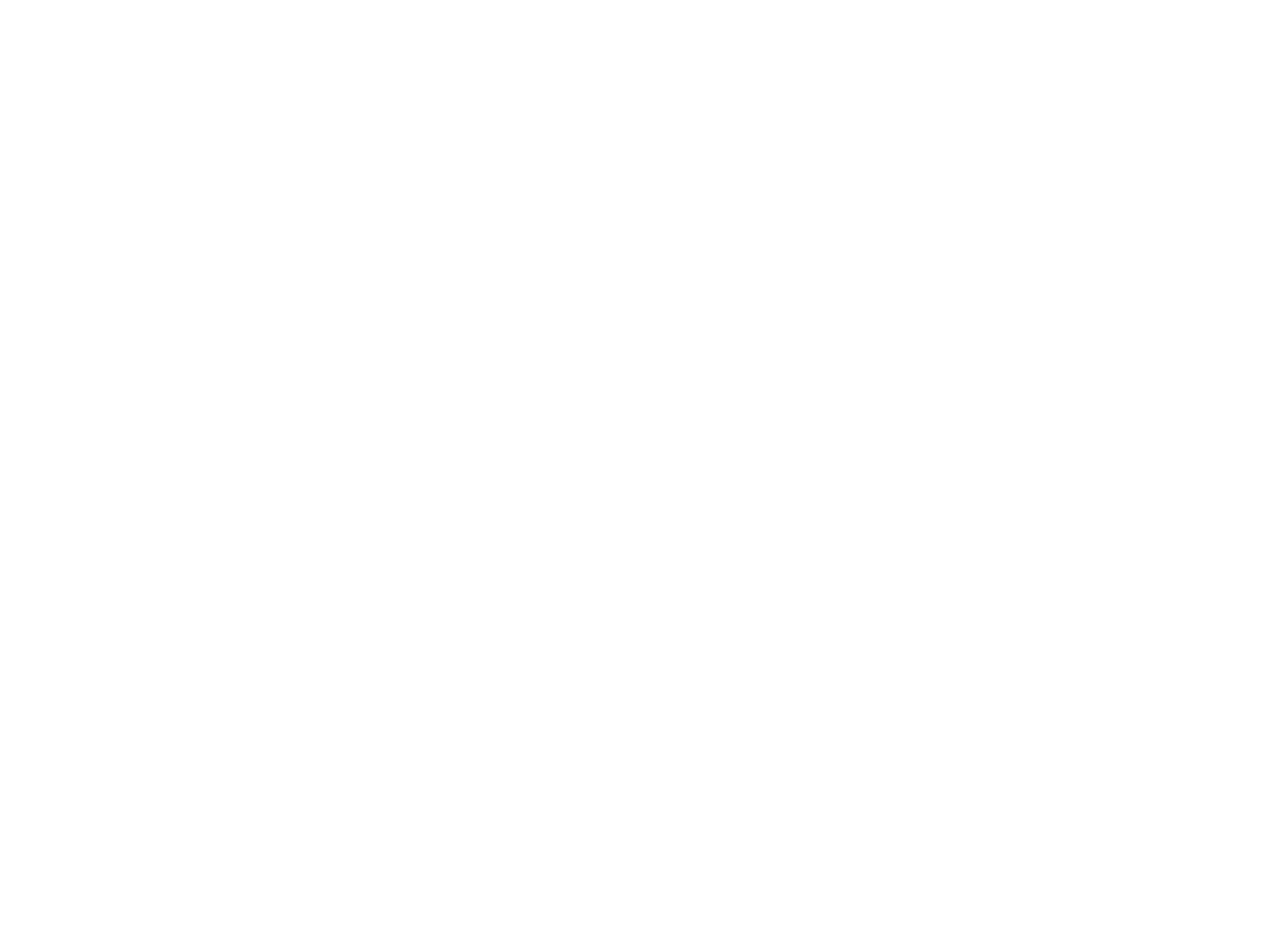
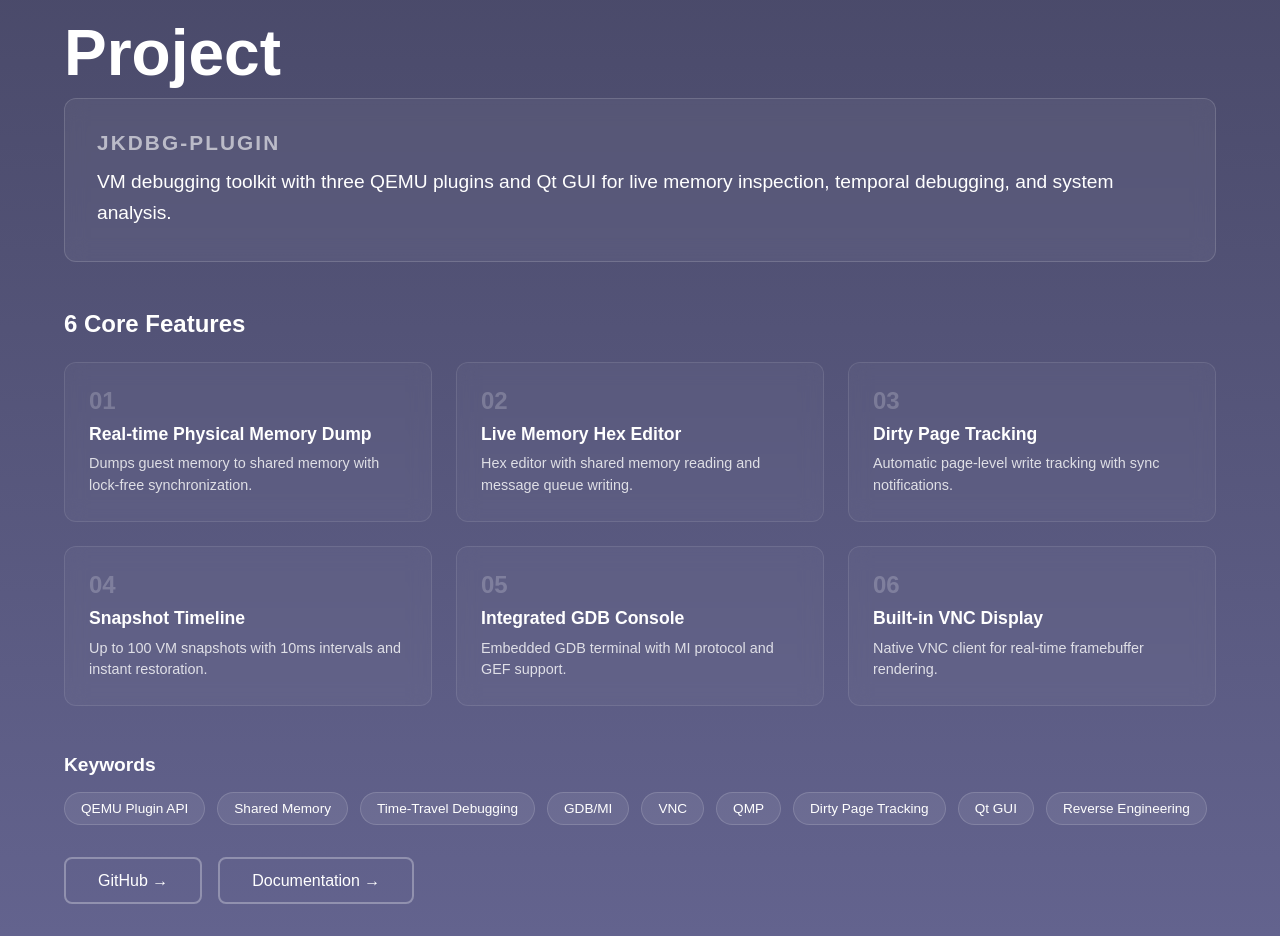
Before and after one commit to J-K-GO/jkgo-site, a React (Vite) app: page / in a window 1280 px wide. Shown: the part 1760-2696 px from the top of the page. Before the commit the page ends 1744 px from the top, so only its background shows below. Built offline with nearby package versions, Linux system fonts and the light colour scheme; a web font is replaced by a local one.

Commit message:
feat: project section

```diff
--- a/index.html
+++ b/index.html
@@ -2,7 +2,7 @@
 <html lang="en">
   <head>
     <meta charset="UTF-8" />
-    <link rel="icon" type="image/svg+xml" href="/vite.svg" />
+    <link rel="icon" type="image/svg+xml" href="/jkgo.svg" />
     <meta name="viewport" content="width=device-width, initial-scale=1.0" />
 
     <!-- Google Fonts -->
--- a/src/App.jsx
+++ b/src/App.jsx
@@ -53,6 +53,7 @@
       <Header />
       <Hero />
       <About />
+      <Project />
     </>
   );
 }
--- a/src/components/About.jsx
+++ b/src/components/About.jsx
@@ -27,7 +27,7 @@
       <div className="about-container">
         <div className="about-title">About</div>
 
-        <div className="features-grid">
+        <div className="about-features-grid">
           {features.map((feature) => (
             <div key={feature.number} className="feature-card">
               <div className="feature-number">{feature.number}</div>
--- a/src/components/Project.jsx
+++ b/src/components/Project.jsx
@@ -1,7 +1,115 @@
+import "../styles/Project.css";
+
 function Project() {
+  const coreFeatures = [
+    {
+      number: "01",
+      title: "Real-time Physical Memory Dump",
+      description:
+        "Dumps guest memory to shared memory with lock-free synchronization.",
+    },
+    {
+      number: "02",
+      title: "Live Memory Hex Editor",
+      description:
+        "Hex editor with shared memory reading and message queue writing.",
+    },
+    {
+      number: "03",
+      title: "Dirty Page Tracking",
+      description:
+        "Automatic page-level write tracking with sync notifications.",
+    },
+    {
+      number: "04",
+      title: "Snapshot Timeline",
+      description:
+        "Up to 100 VM snapshots with 10ms intervals and instant restoration.",
+    },
+    {
+      number: "05",
+      title: "Integrated GDB Console",
+      description: "Embedded GDB terminal with MI protocol and GEF support.",
+    },
+    {
+      number: "06",
+      title: "Built-in VNC Display",
+      description: "Native VNC client for real-time framebuffer rendering.",
+    },
+  ];
+
+  const keywords = [
+    "QEMU Plugin API",
+    "Shared Memory",
+    "Time-Travel Debugging",
+    "GDB/MI",
+    "VNC",
+    "QMP",
+    "Dirty Page Tracking",
+    "Qt GUI",
+    "Reverse Engineering",
+  ];
+
   return (
-    <section id="projects">
-      <h2>Projects</h2>
+    <section id="projects" className="project">
+      <div className="project-container">
+        <div className="project-header">
+          <div className="project-title">Project</div>
+
+          <div className="project-description-panel">
+            <div className="panel-label">JKDBG-Plugin</div>
+            <p className="project-description">
+              VM debugging toolkit with three QEMU plugins and Qt GUI for live
+              memory inspection, temporal debugging, and system analysis.
+            </p>
+          </div>
+        </div>
+
+        <div className="features-section">
+          <div className="section-label">6 Core Features</div>
+          <div className="project-features-grid">
+            {coreFeatures.map((feature) => (
+              <div key={feature.number} className="feature-module">
+                <div className="module-number">{feature.number}</div>
+                <div className="module-title">{feature.title}</div>
+                <p className="module-description">{feature.description}</p>
+              </div>
+            ))}
+          </div>
+        </div>
+
+        <div className="project-footer">
+          <div className="keywords-section">
+            <div className="keywords-label">Keywords</div>
+            <div className="keywords-list">
+              {keywords.map((keyword, index) => (
+                <span key={index} className="keyword-tag">
+                  {keyword}
+                </span>
+              ))}
+            </div>
+          </div>
+
+          <div className="project-links">
+            <a
+              href="https://github.com/J-K-GO"
+              target="_blank"
+              rel="noopener noreferrer"
+              className="project-button"
+            >
+              GitHub →
+            </a>
+            <a
+              href="#"
+              target="_blank"
+              rel="noopener noreferrer"
+              className="project-button"
+            >
+              Documentation →
+            </a>
+          </div>
+        </div>
+      </div>
     </section>
   );
 }
--- a/src/styles/About.css
+++ b/src/styles/About.css
@@ -24,7 +24,7 @@
   margin-bottom: 0.5rem;
 }
 
-.features-grid {
+.about-features-grid {
   display: grid;
   grid-template-columns: repeat(3, 1fr);
   gap: 3rem;
@@ -62,7 +62,6 @@
   animation-delay: 4s;
 }
 
-/* Orbital ring effect */
 .feature-card::before {
   content: "";
   position: absolute;
@@ -79,7 +78,6 @@
   transition: opacity 0.5s ease;
 }
 
-/* Second orbital ring */
 .feature-card::after {
   content: "";
   position: absolute;
@@ -135,7 +133,6 @@
   line-height: 1.5;
 }
 
-/* Floating animation */
 @keyframes floating {
   0%,
   100% {
@@ -146,7 +143,6 @@
   }
 }
 
-/* Orbital ring rotation */
 @keyframes rotate {
   from {
     transform: rotate(0deg);
@@ -157,7 +153,7 @@
 }
 
 @media (max-width: 1024px) {
-  .features-grid {
+  .about-features-grid {
     grid-template-columns: repeat(2, 1fr);
     gap: 2rem;
   }
@@ -172,7 +168,7 @@
     font-size: 2.5rem;
   }
 
-  .features-grid {
+  .about-features-grid {
     grid-template-columns: 1fr;
     gap: 2rem;
   }
--- /dev/null
+++ b/src/styles/Project.css
@@ -0,0 +1,250 @@
+.project {
+  min-height: 100vh;
+  display: flex;
+  align-items: center;
+  justify-content: center;
+  padding: 2rem;
+  position: relative;
+}
+
+.project-container {
+  max-width: 1400px;
+  width: 100%;
+  display: flex;
+  flex-direction: column;
+  gap: 3rem;
+  padding: 0 2rem;
+}
+
+.project-header {
+  display: flex;
+  flex-direction: column;
+  gap: 0.5rem;
+}
+
+.project-title {
+  font-family: var(--font-body);
+  font-size: 4rem;
+  font-weight: 700;
+  color: white;
+}
+
+.project-description-panel {
+  background: rgba(255, 255, 255, 0.05);
+  backdrop-filter: blur(10px);
+  border: 1px solid rgba(255, 255, 255, 0.15);
+  border-radius: 12px;
+  padding: 2rem;
+  transition: all 0.3s ease;
+}
+
+.project-description-panel:hover {
+  background: rgba(255, 255, 255, 0.08);
+  border-color: rgba(255, 255, 255, 0.25);
+}
+
+.panel-label {
+  font-family: var(--font-body);
+  font-size: 1.3rem;
+  font-weight: 600;
+  color: white;
+  opacity: 0.6;
+  letter-spacing: 0.1em;
+  text-transform: uppercase;
+  margin-bottom: 0.75rem;
+}
+
+.project-description {
+  font-family: var(--font-body);
+  font-size: 1.2rem;
+  font-weight: 300;
+  color: white;
+  line-height: 1.6;
+  margin: 0;
+}
+
+.features-section {
+  display: flex;
+  flex-direction: column;
+  gap: 1.5rem;
+}
+
+.section-label {
+  font-family: var(--font-body);
+  font-size: 1.5rem;
+  font-weight: 600;
+  color: white;
+}
+
+.project-features-grid {
+  display: grid;
+  grid-template-columns: repeat(3, 1fr);
+  gap: 1.5rem;
+}
+
+.feature-module {
+  background: rgba(255, 255, 255, 0.03);
+  backdrop-filter: blur(10px);
+  border: 1px solid rgba(255, 255, 255, 0.1);
+  border-radius: 12px;
+  padding: 1.5rem;
+  transition: all 0.3s ease;
+  position: relative;
+}
+
+.feature-module:hover {
+  background: rgba(255, 255, 255, 0.06);
+  border-color: rgba(255, 255, 255, 0.2);
+  transform: translateY(-4px);
+  box-shadow: 0 8px 24px rgba(99, 99, 142, 0.2);
+}
+
+.module-number {
+  font-family: var(--font-body);
+  font-size: 1.5rem;
+  font-weight: 700;
+  color: white;
+  opacity: 0.2;
+  margin-bottom: 0.5rem;
+}
+
+.module-title {
+  font-family: var(--font-body);
+  font-size: 1.1rem;
+  font-weight: 600;
+  color: white;
+  margin-bottom: 0.5rem;
+  line-height: 1.3;
+}
+
+.module-description {
+  font-family: var(--font-body);
+  font-size: 0.9rem;
+  font-weight: 300;
+  color: white;
+  opacity: 0.8;
+  line-height: 1.5;
+  margin: 0;
+}
+
+.project-footer {
+  display: flex;
+  flex-direction: column;
+  gap: 2rem;
+}
+
+.keywords-section {
+  display: flex;
+  flex-direction: column;
+  gap: 1rem;
+}
+
+.keywords-label {
+  font-family: var(--font-body);
+  font-size: 1.2rem;
+  font-weight: 600;
+  color: white;
+}
+
+.keywords-list {
+  display: flex;
+  flex-wrap: wrap;
+  gap: 0.75rem;
+}
+
+.keyword-tag {
+  font-family: var(--font-body);
+  font-size: 0.85rem;
+  font-weight: 400;
+  color: white;
+  background: rgba(255, 255, 255, 0.08);
+  border: 1px solid rgba(255, 255, 255, 0.15);
+  border-radius: 20px;
+  padding: 0.5rem 1rem;
+  transition: all 0.3s ease;
+}
+
+.keyword-tag:hover {
+  background: rgba(255, 255, 255, 0.12);
+  border-color: rgba(255, 255, 255, 0.3);
+  transform: translateY(-2px);
+}
+
+.project-links {
+  display: flex;
+  gap: 1rem;
+}
+
+.project-button {
+  font-family: var(--font-body);
+  font-size: 1rem;
+  font-weight: 500;
+  color: white;
+  background: transparent;
+  border: 2px solid rgba(255, 255, 255, 0.3);
+  border-radius: 8px;
+  padding: 0.8rem 2rem;
+  text-decoration: none;
+  transition: all 0.3s ease;
+  position: relative;
+  overflow: hidden;
+}
+
+.project-button::before {
+  content: "";
+  position: absolute;
+  top: 0;
+  left: -100%;
+  width: 100%;
+  height: 100%;
+  background: linear-gradient(
+    90deg,
+    transparent,
+    rgba(255, 255, 255, 0.1),
+    transparent
+  );
+  transition: left 0.5s ease;
+}
+
+.project-button:hover {
+  background: rgba(255, 255, 255, 0.1);
+  border-color: white;
+  box-shadow: 0 0 20px rgba(255, 255, 255, 0.3);
+  transform: translateY(-2px);
+}
+
+.project-button:hover::before {
+  left: 100%;
+}
+
+@media (max-width: 1024px) {
+  .project-features-grid {
+    grid-template-columns: repeat(2, 1fr);
+  }
+}
+
+@media (max-width: 768px) {
+  .project-title {
+    font-size: 2.5rem;
+  }
+
+  .project-subtitle {
+    font-size: 1.2rem;
+  }
+
+  .project-description {
+    font-size: 1rem;
+  }
+
+  .project-features-grid {
+    grid-template-columns: 1fr;
+  }
+
+  .project-links {
+    flex-direction: column;
+  }
+
+  .project-button {
+    text-align: center;
+  }
+}
```
Also changed, not shown: public/jkgo.svg (added).
